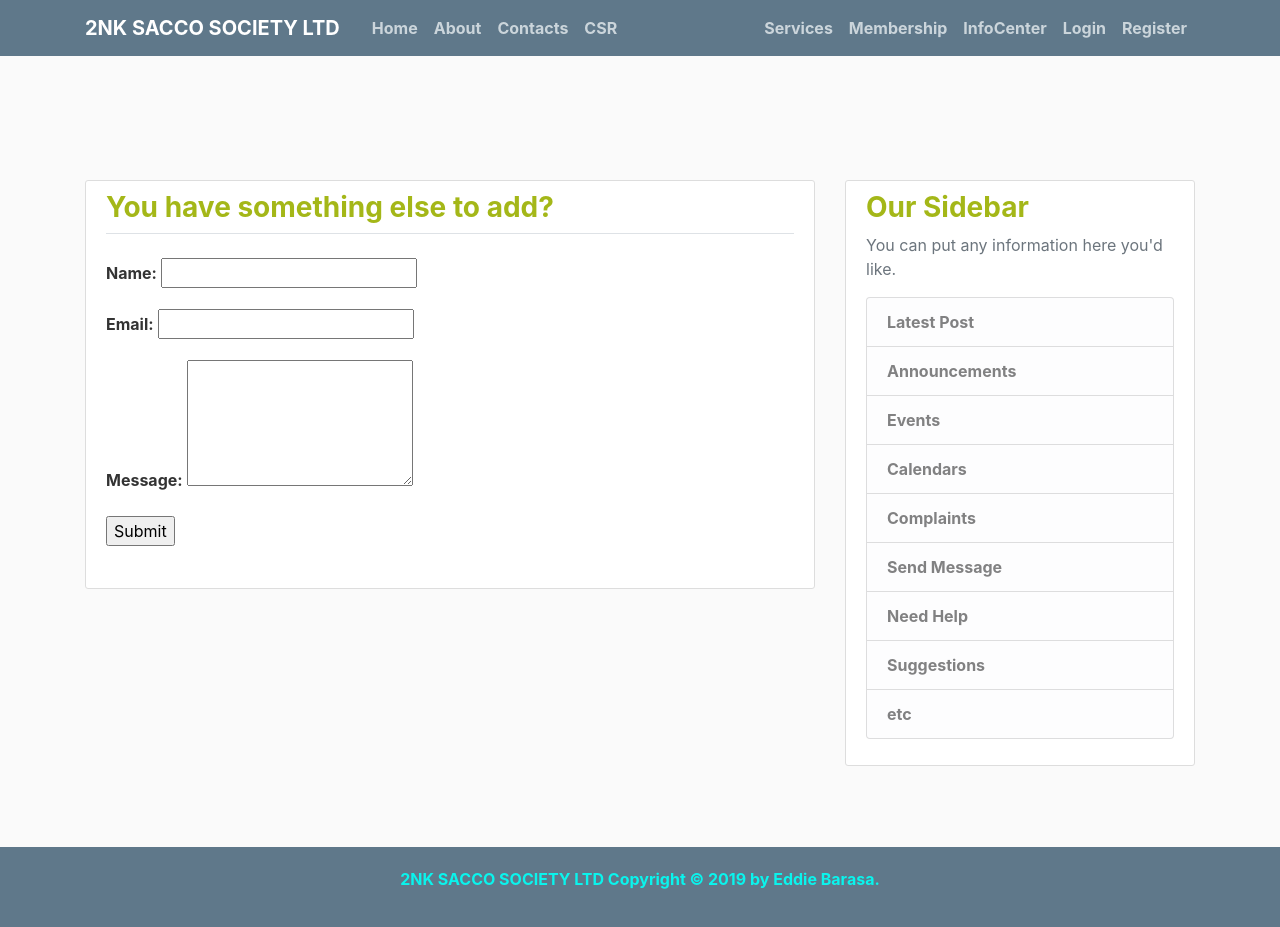
After one commit to ebarasa/matatu_sacco, a Django app: page /etc/ in a window 1280 px wide. The commit adds this page. Run offline with Django 3.2, Linux system fonts and the light colour scheme; some libraries are stand-ins or nearby versions.

Commit message:
added templates

```diff
--- a/sacco/templates/sacco/base.html
+++ b/sacco/templates/sacco/base.html
@@ -3,6 +3,8 @@
 <!DOCTYPE html>
 <html>
 <head>
+
+
 
 	<!-- Required meta tags -->
     <meta charset="utf-8">
@@ -35,7 +37,9 @@
 	      		<div class="collapse navbar-collapse" id="navbarToggle">
 	        		<div class="navbar-nav mr-auto">
 	          			<a class="nav-item nav-link" href="{% url 'sacco-home' %}"><b>Home</b></a>
+	          			<a class="nav-item nav-link" href="{% url 'sacco-about' %}"><b>About</b></a>
 	          			<a class="nav-item nav-link" href="{% url 'sacco-contacts' %}"><b>Contacts</b></a>
+	          			<a class="nav-item nav-link" href="{% url 'sacco-csr' %}"><b>CSR</b></a>
 	        		</div>
 	        	<!-- Navbar Right Side -->
 	        	<div class="navbar-nav">
@@ -46,11 +50,9 @@
 		        		<a class="nav-item nav-link" href="{% url 'report' %}"><b>Reports</b></a>
 	        			<a class="nav-item nav-link" href="{% url 'logout' %}"><b>Logout</b></a>
 	        		{% else %}
-	        			<a class="nav-item nav-link" href="{% url 'sacco-about' %}"><b>About</b></a>
 	          			<a class="nav-item nav-link" href="{% url 'sacco-services' %}"><b>Services</b></a>
 	          			<a class="nav-item nav-link" href="{% url 'sacco-membership' %}"><b>Membership</b></a>
 	          			<a class="nav-item nav-link" href="{% url 'sacco-infocenter' %}"><b>InfoCenter</b></a>
-	          			<a class="nav-item nav-link" href="{% url 'sacco-csr' %}"><b>CSR</b></a>
 	        			<a class="nav-item nav-link" href="{% url 'login' %}"><b>Login</b></a>
 	          			<a class="nav-item nav-link" href="{% url 'register' %}"><b>Register</b></a>
 	          		{% endif %}
@@ -108,15 +110,15 @@
 	        	<h3><b>Our Sidebar</b></h3>
 	        	<p class='text-muted'>You can put any information here you'd like.
 	          	<ul class="list-group">
-	            	<li class="list-group-item list-group-item-light"><b>Latest Posts</b></li>
-	            	<li class="list-group-item list-group-item-light"><b>Announcements</b></li>
-	            	<li class="list-group-item list-group-item-light"><b>Events</b></li>
-	            	<li class="list-group-item list-group-item-light"><b>Calendars</b></li>
-	            	<li class="list-group-item list-group-item-light"><b>COmplaints</b></li>
-	            	<li class="list-group-item list-group-item-light"><b>Send Message</b></li>
-	            	<li class="list-group-item list-group-item-light"><b>Need Help</b></li>
-	            	<li class="list-group-item list-group-item-light"><b>Suggestions</b></li>
-	            	<li class="list-group-item list-group-item-light"><b>etc</b></li>
+	            	<a class="list-group-item list-group-item-light" href="{% url 'sacco-post' %}"><b>Latest Post</b></a>
+	            	<a class="list-group-item list-group-item-light" href="{% url 'sacco-announcements' %}"><b>Announcements</b></a>
+	            	<a class="list-group-item list-group-item-light" href="{% url 'sacco-events' %}"><b>Events</b></a>
+	            	<a class="list-group-item list-group-item-light" href="{% url 'sacco-calendars' %}"><b>Calendars</b></a>
+	            	<a class="list-group-item list-group-item-light" href="{% url 'sacco-complaints' %}"><b>Complaints</b></a>
+	            	<a class="list-group-item list-group-item-light" href="{% url 'sacco-messages' %}"><b>Send Message</b></a>
+	            	<a class="list-group-item list-group-item-light" href="{% url 'sacco-help' %}"><b>Need Help</b></a>
+	            	<a class="list-group-item list-group-item-light" href="{% url 'sacco-suggestions' %}"><b>Suggestions</b></a>
+	            	<a class="list-group-item list-group-item-light" href="{% url 'sacco-etc' %}"><b>etc</b></a>
 	          	</ul>
 	       		</p>
 	      	</div>
--- /dev/null
+++ b/sacco/templates/sacco/etc.html
@@ -0,0 +1,24 @@
+{% extends "sacco/base.html" %}
+{% load crispy_forms_tags %}
+
+{% block content %}
+	<div class="content-section">
+		<form method="POST">
+			{% csrf_token %}
+			<fieldset class="form-group">
+				<legend class="border-bottom mb-4"><h3><b>You have something else to add?</b></h3>
+				</legend>
+				<p><label><b>Name:</b></label>
+				<input name="sender"></p>
+
+				<p><label><b>Email:</b></label>
+				<input name="senderEmail"></p>
+
+				<p><label><b>Message:</b></label>
+				<textarea rows="5" cols="20" name="message"></textarea></p>
+
+				<p><input type="submit" name="submit"></p>
+			</fieldset>
+		</form>
+	</div>
+{% endblock content %}
--- a/sacco/urls.py
+++ b/sacco/urls.py
@@ -9,4 +9,13 @@ urlpatterns = [
     path('infocenter/', views.infocenter, name='sacco-infocenter'),
     path('csr/', views.csr, name='sacco-csr'),
     path('contacts/', views.contacts, name='sacco-contacts'),
+    path('post/', views.post, name='sacco-post'),
+    path('announcements/', views.announcements, name='sacco-announcements'),
+    path('events/', views.events, name='sacco-events'),
+    path('calendars/', views.calendars, name='sacco-calendars'),
+    path('complaints/', views.complaints, name='sacco-complaints'),
+    path('messages/', views.messages, name='sacco-messages'),
+    path('help/', views.help, name='sacco-help'),
+    path('suggestions/', views.suggestions, name='sacco-suggestions'),
+    path('etc/', views.etc, name='sacco-etc'),
 ]
--- a/sacco/views.py
+++ b/sacco/views.py
@@ -24,3 +24,30 @@ def csr(request):
 
 def contacts(request):
 	return render(request, 'sacco/contacts.html', {'title':'Contacts'})
+
+def post(request):
+	return render(request, 'sacco/post.html', {'title': 'Post'})
+
+def announcements(request):
+	return render(request, 'sacco/announcements.html', {'title': 'announcements'})
+
+def events(request):
+	return render(request, 'sacco/events.html', {'title': 'events'})
+
+def calendars(request):
+	return render(request, 'sacco/calendars.html', {'title': 'calendars'})
+
+def complaints(request):
+	return render(request, 'sacco/complaints.html', {'title': 'complaints'})
+
+def messages(request):
+	return render(request, 'sacco/messages.html', {'title': 'messages'})
+
+def help(request):
+	return render(request, 'sacco/help.html', {'title': 'help'})
+
+def suggestions(request):
+	return render(request, 'sacco/suggestions.html', {'title': 'suggestions'})
+
+def etc(request):
+	return render(request, 'sacco/etc.html', {'title': 'etc'})
```
Also changed, not shown: sacco/templates/sacco/announcements.html (added, +17 -0 lines), sacco/templates/sacco/calendars.html (added, +13 -0 lines), sacco/templates/sacco/complaints.html (added, +26 -0 lines), sacco/templates/sacco/events.html (added, +22 -0 lines), sacco/templates/sacco/help.html (added, +24 -0 lines), sacco/templates/sacco/messages.html (added, +26 -0 lines), sacco/templates/sacco/post.html (added, +9 -0 lines), sacco/templates/sacco/suggestions.html (added, +24 -0 lines), db.sqlite3, sacco/static/imgs/announcement.jpg (added), sacco/static/imgs/post.jpg (added).
